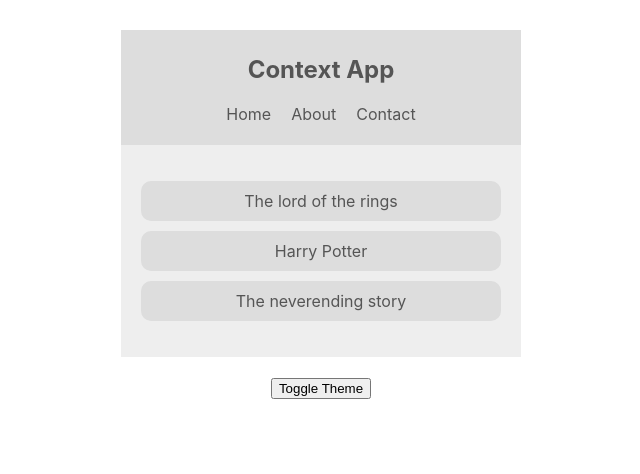
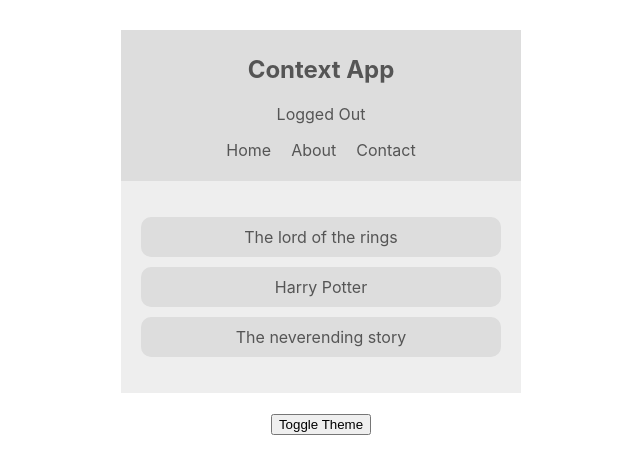
Before and after one commit to jarasmar/context-hooks-app, a React (Create React App) app: page / in a window 1280 px wide. Shown: the top 474 px of the page, without its empty margins (319-959 px from the left). Built offline with nearby package versions, Linux system fonts and the light colour scheme.

Commit message:
Consume multiple contexts

```diff
--- a/src/components/Navbar.js
+++ b/src/components/Navbar.js
@@ -1,18 +1,25 @@
 import React, { Component } from "react";
+import { AuthContext } from "../contexts/AuthContext";
 import { ThemeContext } from "../contexts/ThemeContext";
 
 class Navbar extends Component {
   render() {
     return (
       //Add a Consumer to Look up the component tree to the provider for this context and give have access to the data
+      <AuthContext.Consumer>
+        {(authContext) => (
           <ThemeContext.Consumer>
-        {(context) => {
+            {(themeContext) => {
               // Extract context data into constants
-          const { isLightTheme, light, dark } = context;
+              const { isAuthenticated, toggleAuth } = authContext;
+              const { isLightTheme, light, dark } = themeContext;
               const theme = isLightTheme ? light : dark;
               return (
                 <nav style={{ background: theme.ui, color: theme.syntax }}>
                   <h1>Context App</h1>
+                  <div onClick={toggleAuth}>
+                    {isAuthenticated ? "Logged In" : "Logged Out"}
+                  </div>
                   <ul>
                     <li>Home</li>
                     <li>About</li>
@@ -22,6 +29,8 @@
               );
             }}
           </ThemeContext.Consumer>
+        )}
+      </AuthContext.Consumer>
     );
   }
 }
```
Lines whose indentation alone changed are shown as unchanged.
